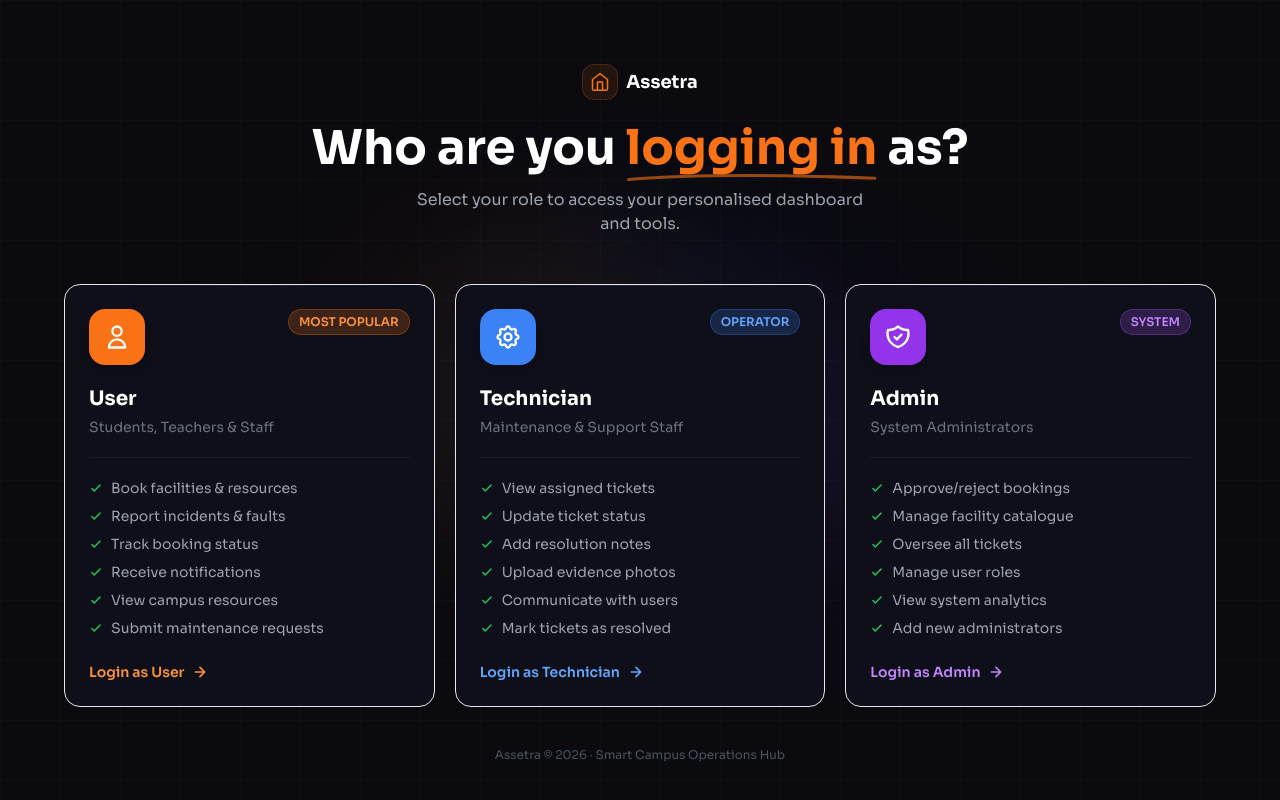
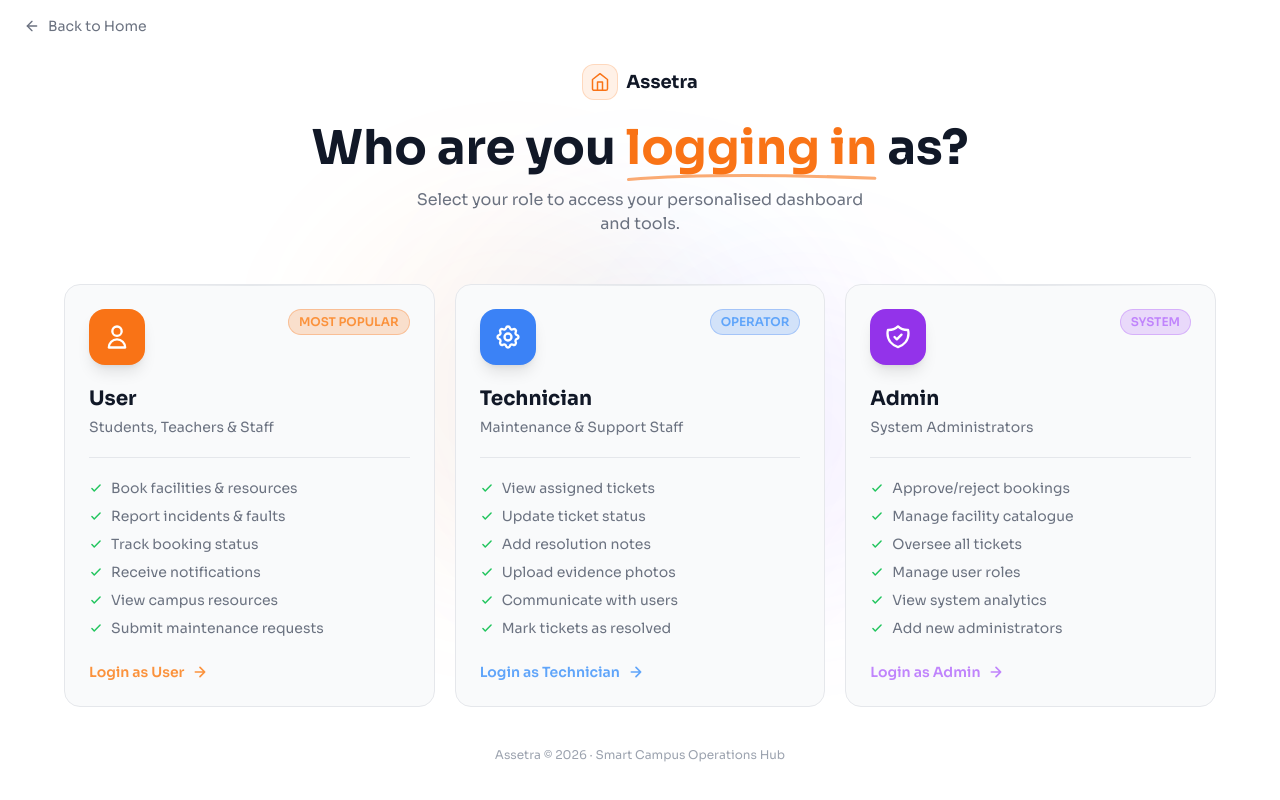
Before and after one commit to ShazminaOudeen/it3030-paf-2026-smart-campus-group07, a React (Vite) app in the folder assetra-frontend/: page /login in a window 1280 px wide. Shown: the top 800 px of the page. Built offline with nearby package versions, Linux system fonts and the light colour scheme; no server answers.

Commit message:
fixed light mode

```diff
--- a/assetra-frontend/src/notification/pages/LoginPortalPage.jsx
+++ b/assetra-frontend/src/notification/pages/LoginPortalPage.jsx
@@ -1,4 +1,5 @@
-import { Link } from "react-router-dom";
+import { Link, useNavigate } from "react-router-dom";
+import { ArrowLeft } from "lucide-react";
 
 const ROLES = [
   {
@@ -31,7 +32,8 @@ const ROLES = [
     linkColor: "text-blue-400 group-hover:text-blue-300",
     icon: (
       <svg className="w-7 h-7 text-white" fill="none" viewBox="0 0 24 24" stroke="currentColor" strokeWidth={2}>
-        <path strokeLinecap="round" strokeLinejoin="round" d="M10.325 4.317c.426-1.756 2.924-1.756 3.35 0a1.724 1.724 0 002.573 1.066c1.543-.94 3.31.826 2.37 2.37a1.724 1.724 0 001.065 2.572c1.756.426 1.756 2.924 0 3.35a1.724 1.724 0 00-1.066 2.573c.94 1.543-.826 3.31-2.37 2.37a1.724 1.724 0 00-2.572 1.065c-.426 1.756-2.924 1.756-3.35 0a1.724 1.724 0 00-2.573-1.066c-1.543.94-3.31-.826-2.37-2.37a1.724 1.724 0 00-1.065-2.572c-1.756-.426-1.756-2.924 0-3.35a1.724 1.724 0 001.066-2.573c-.94-1.543.826-3.31 2.37-2.37.996.608 2.296.07 2.572-1.065z"/><path strokeLinecap="round" strokeLinejoin="round" d="M15 12a3 3 0 11-6 0 3 3 0 016 0z"/>
+        <path strokeLinecap="round" strokeLinejoin="round" d="M10.325 4.317c.426-1.756 2.924-1.756 3.35 0a1.724 1.724 0 002.573 1.066c1.543-.94 3.31.826 2.37 2.37a1.724 1.724 0 001.065 2.572c1.756.426 1.756 2.924 0 3.35a1.724 1.724 0 00-1.066 2.573c.94 1.543-.826 3.31-2.37 2.37a1.724 1.724 0 00-2.572 1.065c-.426 1.756-2.924 1.756-3.35 0a1.724 1.724 0 00-2.573-1.066c-1.543.94-3.31-.826-2.37-2.37a1.724 1.724 0 00-1.065-2.572c-1.756-.426-1.756-2.924 0-3.35a1.724 1.724 0 001.066-2.573c-.94-1.543.826-3.31 2.37-2.37.996.608 2.296.07 2.572-1.065z"/>
+        <path strokeLinecap="round" strokeLinejoin="round" d="M15 12a3 3 0 11-6 0 3 3 0 016 0z"/>
       </svg>
     ),
     perms: ["View assigned tickets", "Update ticket status", "Add resolution notes", "Upload evidence photos", "Communicate with users", "Mark tickets as resolved"],
@@ -58,8 +60,10 @@ const ROLES = [
 ];
 
 export default function LoginPortalPage() {
+  const navigate = useNavigate();
+
   return (
-    <div className="min-h-screen bg-[#0a0a0f] flex flex-col items-center justify-center px-4 py-16 relative overflow-hidden">
+    <div className="min-h-screen bg-white dark:bg-[#0a0a0f] flex flex-col items-center justify-center px-4 py-16 relative overflow-hidden transition-colors duration-300">
 
       {/* Background glows */}
       <div className="fixed inset-0 pointer-events-none">
@@ -72,6 +76,16 @@ export default function LoginPortalPage() {
       <div className="fixed inset-0 opacity-[0.02] pointer-events-none"
         style={{backgroundImage:"linear-gradient(rgba(255,255,255,1) 1px,transparent 1px),linear-gradient(90deg,rgba(255,255,255,1) 1px,transparent 1px)",backgroundSize:"60px 60px"}}/>
 
+      {/* Top nav bar */}
+      <div className="fixed top-0 left-0 right-0 z-20 flex items-center px-6 py-4">
+        <button
+          onClick={() => navigate("/")}
+          className="flex items-center gap-2 text-sm text-gray-500 dark:text-gray-400 hover:text-gray-900 dark:hover:text-white transition-colors group">
+          <ArrowLeft size={16} className="group-hover:-translate-x-0.5 transition-transform"/>
+          Back to Home
+        </button>
+      </div>
+
       <div className="relative z-10 w-full max-w-6xl">
 
         {/* Header */}
@@ -83,9 +97,9 @@ export default function LoginPortalPage() {
                 <polyline strokeLinecap="round" strokeLinejoin="round" points="9 22 9 12 15 12 15 22"/>
               </svg>
             </div>
-            <span className="text-white font-bold text-lg">Assetra</span>
+            <span className="text-gray-900 dark:text-white font-bold text-lg">Assetra</span>
           </div>
-          <h1 className="text-4xl sm:text-5xl font-bold text-white mb-4 leading-tight">
+          <h1 className="text-4xl sm:text-5xl font-bold text-gray-900 dark:text-white mb-4 leading-tight">
             Who are you{" "}
             <span className="text-orange-500 relative">
               logging in
@@ -95,7 +109,7 @@ export default function LoginPortalPage() {
             </span>
             {" "}as?
           </h1>
-          <p className="text-gray-400 text-base max-w-md mx-auto">
+          <p className="text-gray-500 dark:text-gray-400 text-base max-w-md mx-auto">
             Select your role to access your personalised dashboard and tools.
           </p>
         </div>
@@ -106,13 +120,13 @@ export default function LoginPortalPage() {
             <Link
               key={role.key}
               to={role.to}
-              className={`group relative bg-[#0f0f1a] border border-white/8 rounded-2xl p-6
+              className={`group relative bg-gray-50 dark:bg-[#0f0f1a] border border-gray-200 dark:border-white/8 rounded-2xl p-6
                          hover:shadow-2xl ${role.glowColor}
                          ${role.borderColor}
                          transition-all duration-300 hover:-translate-y-1`}
             >
               {/* Shimmer top line */}
-              <div className="absolute top-0 left-8 right-8 h-px bg-gradient-to-r from-transparent via-white/10 to-transparent"/>
+              <div className="absolute top-0 left-8 right-8 h-px bg-gradient-to-r from-transparent via-gray-300/50 dark:via-white/10 to-transparent"/>
 
               {/* Badge */}
               <div className="flex justify-between items-start mb-5">
@@ -125,16 +139,16 @@ export default function LoginPortalPage() {
               </div>
 
               {/* Title */}
-              <h3 className="text-xl font-bold text-white mb-1">{role.label}</h3>
+              <h3 className="text-xl font-bold text-gray-900 dark:text-white mb-1">{role.label}</h3>
               <p className="text-gray-500 text-sm mb-5">{role.sub}</p>
 
               {/* Divider */}
-              <div className="h-px bg-white/5 mb-5"/>
+              <div className="h-px bg-gray-200 dark:bg-white/5 mb-5"/>
 
               {/* Permissions */}
               <ul className="space-y-2 mb-6">
                 {role.perms.map((p) => (
-                  <li key={p} className="flex items-center gap-2 text-sm text-gray-400">
+                  <li key={p} className="flex items-center gap-2 text-sm text-gray-500 dark:text-gray-400">
                     <svg className="w-3.5 h-3.5 text-green-500 flex-shrink-0" fill="none" viewBox="0 0 24 24" stroke="currentColor" strokeWidth={2.5}>
                       <path strokeLinecap="round" strokeLinejoin="round" d="M5 13l4 4L19 7"/>
                     </svg>
@@ -154,7 +168,7 @@ export default function LoginPortalPage() {
           ))}
         </div>
 
-        <p className="text-center text-gray-600 text-xs mt-10">
+        <p className="text-center text-gray-400 dark:text-gray-600 text-xs mt-10">
           Assetra © 2026 · Smart Campus Operations Hub
         </p>
       </div>
--- a/assetra-frontend/src/notification/pages/RegisterPage.jsx
+++ b/assetra-frontend/src/notification/pages/RegisterPage.jsx
@@ -1,6 +1,7 @@
 import { useState } from "react";
 import { Link, useNavigate } from "react-router-dom";
 import axios from "axios";
+import { ArrowLeft } from "lucide-react";
 
 const API = import.meta.env.VITE_API_BASE_URL;
 
@@ -147,6 +148,14 @@ export default function RegisterPage() {
       <div className="w-full lg:w-1/2 flex flex-col justify-center px-6 py-10 sm:px-10 xl:px-16">
         <div className="w-full max-w-md mx-auto">
 
+          {/* Back to Home */}
+          <button
+            onClick={() => navigate("/")}
+            className="inline-flex items-center gap-2 text-sm text-gray-500 dark:text-gray-400 hover:text-gray-900 dark:hover:text-white transition-colors group mb-6">
+            <ArrowLeft size={16} className="group-hover:-translate-x-0.5 transition-transform"/>
+            Back to Home
+          </button>
+
           {/* Logo */}
           <div className="mb-7">
             <div className="inline-flex items-center gap-2.5 mb-5">
@@ -213,7 +222,7 @@ export default function RegisterPage() {
 
             {/* Email */}
             <div>
-              <label className="text-sm font-medium text-gray-600 dark:text-gray-400 mb-1.5 block">Email Address</label>
+              <label className="text-sm font-medium text-gray-600 dark:text-gray.400 mb-1.5 block">Email Address</label>
               <div className="relative">
                 <span className="absolute left-3 top-1/2 -translate-y-1/2 text-gray-400">{icons.email}</span>
                 <input type="email" name="email" value={form.email} onChange={handleChange}
```
Also changed, not shown: assetra-frontend/src/notification/pages/RoleLoginPage.jsx (+24 -19 lines).
